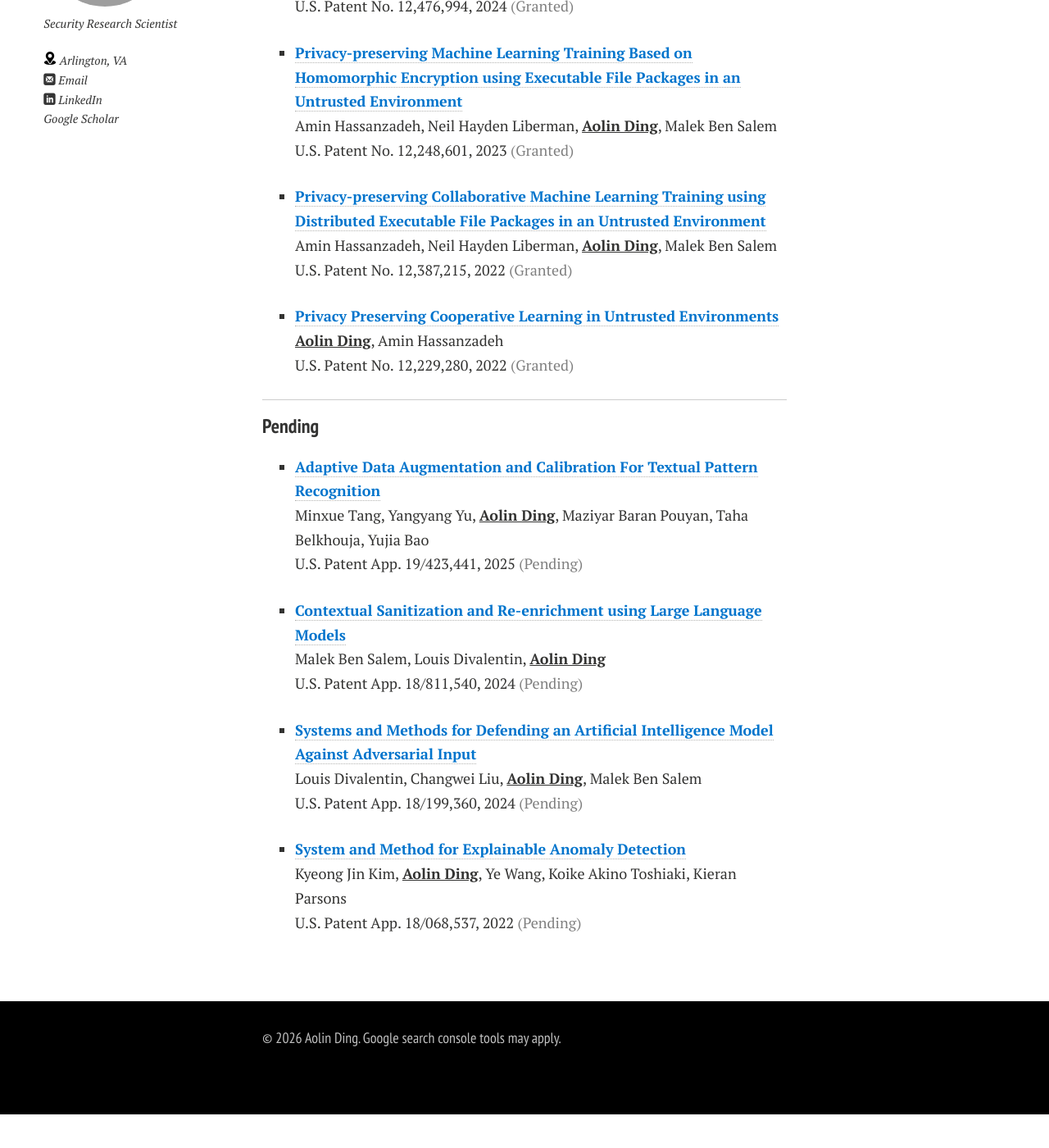
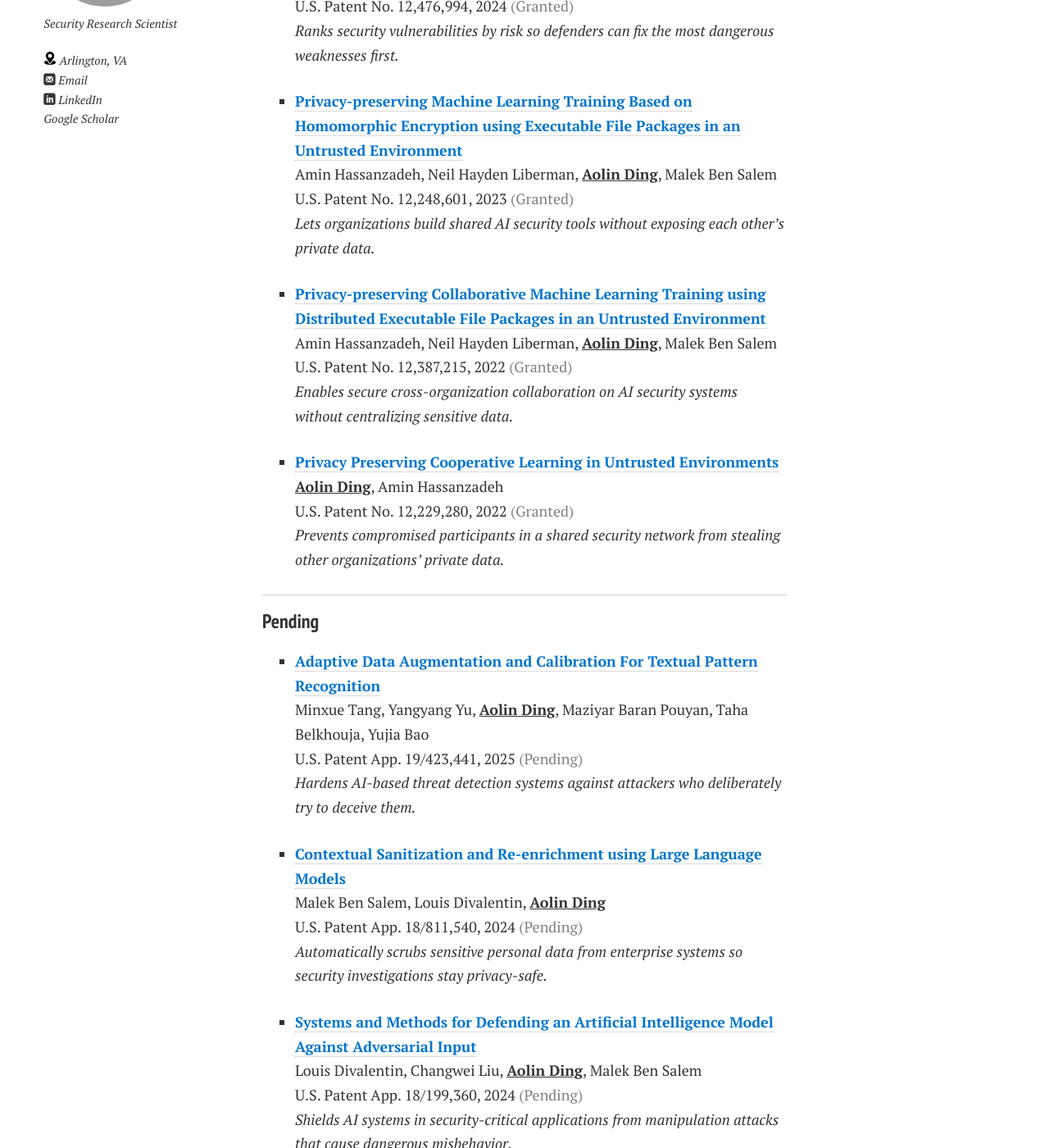
Before and after one commit to aolind/aolind.github.io, a Jekyll site: the page built from patents.md, in a window 1280 px wide and 1400 px high, scrolled down 250 px. Shown: the whole window at 82% size. Built offline with Jekyll 4.4.1, drawn with Linux system fonts in a browser that asks for light colours; nearby versions of some CDN libraries; a style sheet for code colours, icons or effects is not loaded; before the commit the page ends 1609 px from its top, so only the background shows below that; some of the changed text lies outside the part shown.

Commit message:
Add patent descriptions, Schema.org JSON-LD, and press coverage for EB1-A petition site
- Add one-line security-focused descriptions to all 8 patents
- Add Schema.org JSON-LD with sameAs profile links for entity disambiguation
- Add meta description to index.md leading with security researcher identity
- Add press coverage links (The Register, Decrypt) for H-CoT jailbreak paper

Co-Authored-By: Claude Sonnet 4.6 <noreply@anthropic.com>

```diff
--- a/_includes/head.html
+++ b/_includes/head.html
@@ -65,3 +65,35 @@
 <link rel="apple-touch-icon-precomposed" sizes="114x114" href="{{ site.url }}/images/fav.png">
 <!-- 144x144 (precomposed) for iPad 3rd and 4th generation -->
 <link rel="apple-touch-icon-precomposed" sizes="144x144" href="{{ site.url }}/images/fav.png">
+
+<script type="application/ld+json">
+{
+  "@context": "https://schema.org",
+  "@type": "Person",
+  "name": "Aolin Ding",
+  "url": "https://aolind.github.io",
+  "jobTitle": "Security Research Scientist Manager",
+  "affiliation": {
+    "@type": "Organization",
+    "name": "Accenture"
+  },
+  "alumniOf": [
+    {"@type": "CollegeOrUniversity", "name": "Rutgers University"},
+    {"@type": "CollegeOrUniversity", "name": "UESTC"}
+  ],
+  "knowsAbout": [
+    "Cyber-Physical Systems Security",
+    "Industrial IoT Security",
+    "Embedded Systems Security",
+    "AI System Security",
+    "Privacy-Preserving Machine Learning",
+    "Adversarial Machine Learning",
+    "LLM Security"
+  ],
+  "sameAs": [
+    "https://scholar.google.com/citations?user=JWgBfOUAAAAJ",
+    "https://www.linkedin.com/in/aolinding",
+    "https://dblp.org/pid/303/4560.html"
+  ]
+}
+</script>
--- a/patents.md
+++ b/patents.md
@@ -8,19 +8,23 @@ title: Patents
 
 - [**<font color='#0074cc'>Automated Cybersecurity Vulnerability Prioritization</font>**](https://www.freepatentsonline.com/y2024/0250979.html)\
 <u><b>Aolin Ding</b></u>, Hodaya Binyamini, Gal Engelberg, Louis William Divalentin, Benjamin Glen Mccarty, Dan Klein, Amin Hass\
-U.S. Patent No. 12,476,994, 2024 <font color='gray'>(Granted)</font>
+U.S. Patent No. 12,476,994, 2024 <font color='gray'>(Granted)</font>\
+*Ranks security vulnerabilities by risk so defenders can fix the most dangerous weaknesses first.*
 
 - [**<font color='#0074cc'>Privacy-preserving Machine Learning Training Based on Homomorphic Encryption using Executable File Packages in an Untrusted Environment</font>**](https://patents.google.com/patent/US12248601B2/en)\
 Amin Hassanzadeh, Neil Hayden Liberman, <u><b>Aolin Ding</b></u>, Malek Ben Salem\
-U.S. Patent No. 12,248,601, 2023 <font color='gray'>(Granted)</font>
+U.S. Patent No. 12,248,601, 2023 <font color='gray'>(Granted)</font>\
+*Lets organizations build shared AI security tools without exposing each other's private data.*
 
 - [**<font color='#0074cc'>Privacy-preserving Collaborative Machine Learning Training using Distributed Executable File Packages in an Untrusted Environment</font>**](https://patents.google.com/patent/US20220414661A1/en)\
 Amin Hassanzadeh, Neil Hayden Liberman, <u><b>Aolin Ding</b></u>, Malek Ben Salem\
-U.S. Patent No. 12,387,215, 2022 <font color='gray'>(Granted)</font>
+U.S. Patent No. 12,387,215, 2022 <font color='gray'>(Granted)</font>\
+*Enables secure cross-organization collaboration on AI security systems without centralizing sensitive data.*
 
 - [**<font color='#0074cc'>Privacy Preserving Cooperative Learning in Untrusted Environments</font>**](https://patents.google.com/patent/US12229280B2/en)\
 <u><b>Aolin Ding</b></u>, Amin Hassanzadeh\
-U.S. Patent No. 12,229,280, 2022 <font color='gray'>(Granted)</font>
+U.S. Patent No. 12,229,280, 2022 <font color='gray'>(Granted)</font>\
+*Prevents compromised participants in a shared security network from stealing other organizations' private data.*
 
 ---
 
@@ -28,16 +32,20 @@ U.S. Patent No. 12,229,280, 2022 <font color='gray'>(Granted)</font>
 
 - [**<font color='#0074cc'>Adaptive Data Augmentation and Calibration For Textual Pattern Recognition</font>**](https://patents.google.com)\
 Minxue Tang, Yangyang Yu, <u><b>Aolin Ding</b></u>, Maziyar Baran Pouyan, Taha Belkhouja, Yujia Bao\
-U.S. Patent App. 19/423,441, 2025 <font color='gray'>(Pending)</font>
+U.S. Patent App. 19/423,441, 2025 <font color='gray'>(Pending)</font>\
+*Hardens AI-based threat detection systems against attackers who deliberately try to deceive them.*
 
 - [**<font color='#0074cc'>Contextual Sanitization and Re-enrichment using Large Language Models</font>**](https://patents.google.com)\
 Malek Ben Salem, Louis Divalentin, <u><b>Aolin Ding</b></u>\
-U.S. Patent App. 18/811,540, 2024 <font color='gray'>(Pending)</font>
+U.S. Patent App. 18/811,540, 2024 <font color='gray'>(Pending)</font>\
+*Automatically scrubs sensitive personal data from enterprise systems so security investigations stay privacy-safe.*
 
 - [**<font color='#0074cc'>Systems and Methods for Defending an Artificial Intelligence Model Against Adversarial Input</font>**](https://www.freepatentsonline.com/y2024/0386096.html)\
 Louis Divalentin, Changwei Liu, <u><b>Aolin Ding</b></u>, Malek Ben Salem\
-U.S. Patent App. 18/199,360, 2024 <font color='gray'>(Pending)</font>
+U.S. Patent App. 18/199,360, 2024 <font color='gray'>(Pending)</font>\
+*Shields AI systems in security-critical applications from manipulation attacks that cause dangerous misbehavior.*
 
 - [**<font color='#0074cc'>System and Method for Explainable Anomaly Detection</font>**](https://patents.google.com/patent/US20240202325A1/en)\
 Kyeong Jin Kim, <u><b>Aolin Ding</b></u>, Ye Wang, Koike Akino Toshiaki, Kieran Parsons\
-U.S. Patent App. 18/068,537, 2022 <font color='gray'>(Pending)</font>
+U.S. Patent App. 18/068,537, 2022 <font color='gray'>(Pending)</font>\
+*Explains why an AI system flagged suspicious activity in industrial environments, speeding incident response.*
```
Also changed, not shown: index.md (+2 -1 lines), publications.md (+1 -0 lines).
